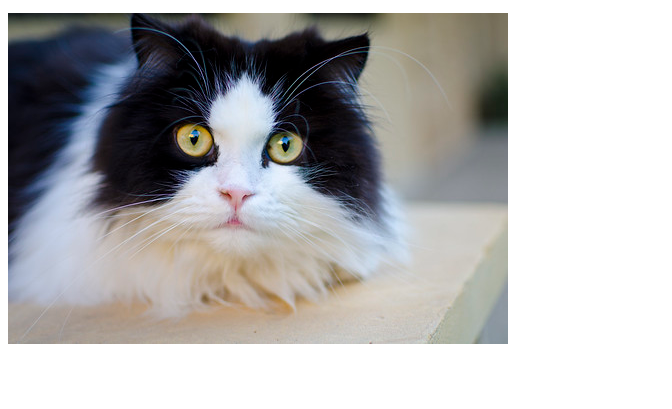
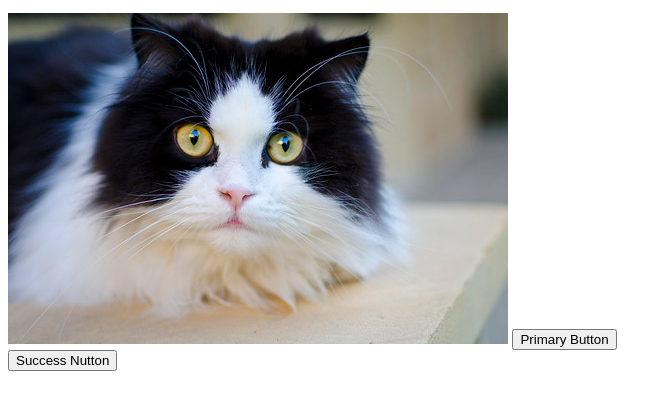
Before and after one commit to Progga18/responsive-design, a plain HTML site: page index.html in a window 1280 px wide. Shown: the part 101-510 px from the top of the page, without its empty margins (0-672 px from the left). Drawn offline with nearby package versions, Linux system fonts and the light colour scheme.

Commit message:
Update index.html

```diff
--- a/index.html
+++ b/index.html
@@ -12,6 +12,10 @@
 	<h1>Website Template</h1>
 	<p>Fork and use this template repo (a.k.a. "boilerplate") for any web project</p>
 	<img src="assets/img/cat.jpg" alt="">
+	<button type="button" class="btn btn-primary">Primary
+	Button</button><br>
+	<button type="button" class="btn btn-success">Success
+	Nutton</button>
 
     <script src="https://cdn.jsdelivr.net/npm/bootstrap@5.3.8/dist/js/bootstrap.bundle.min.js"></script>
 	<script src="./assets/js/main.js"></script>
```
